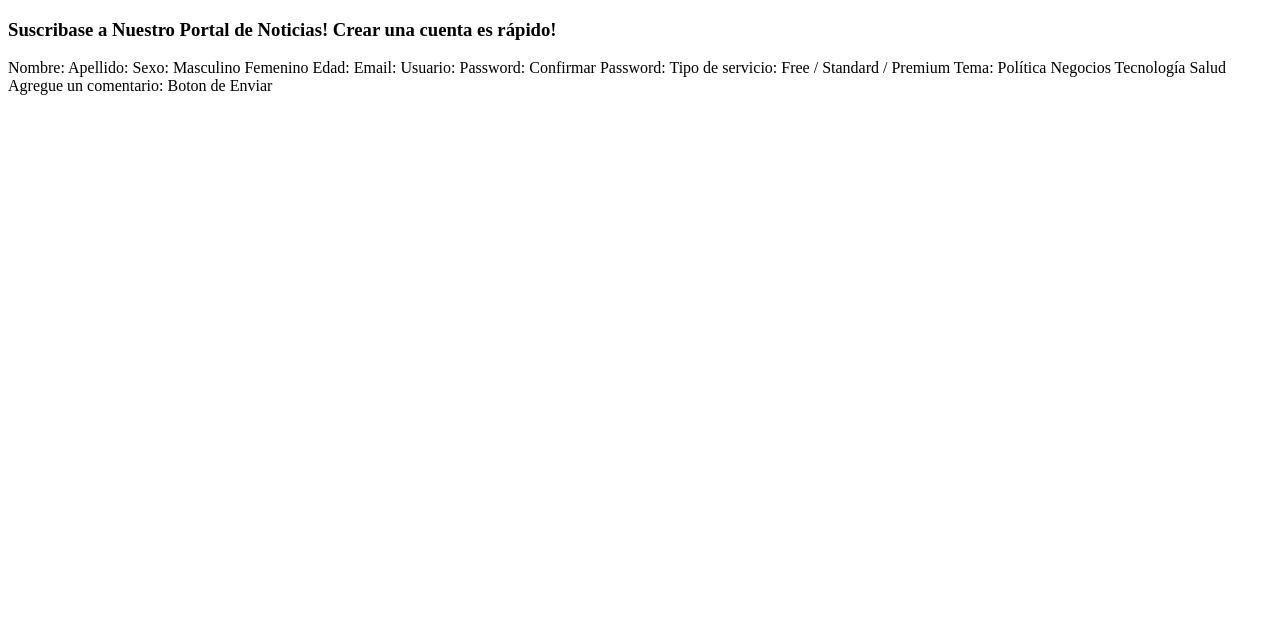
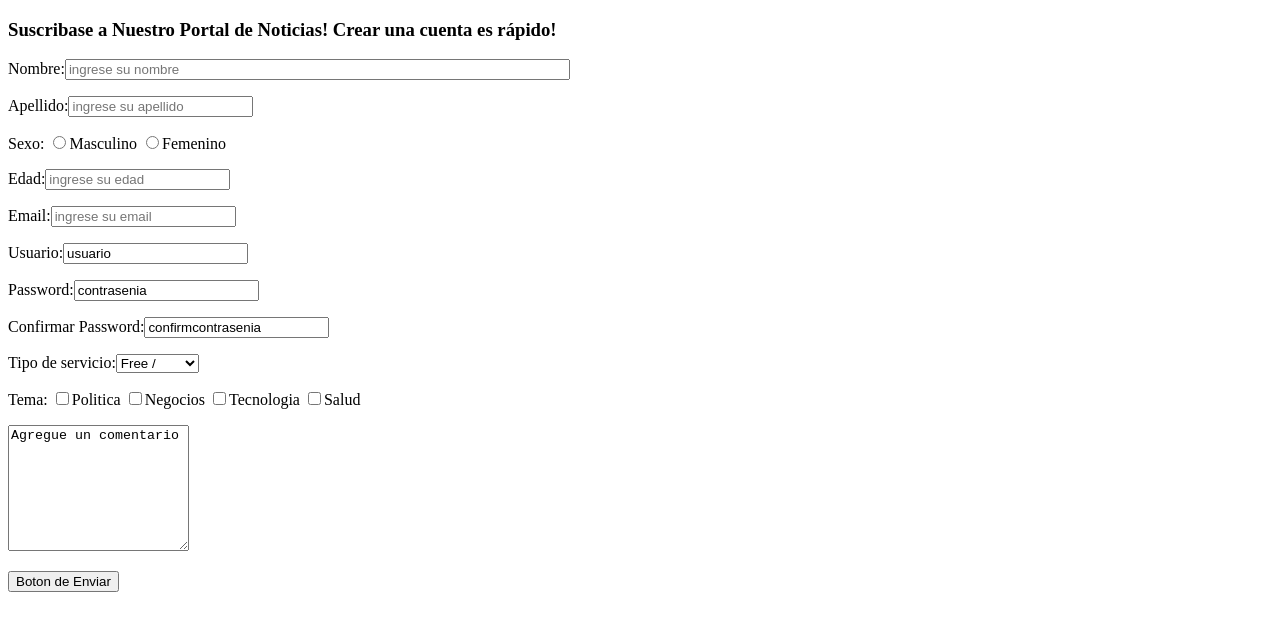
Before and after one commit to UCC-LabCompu2/ejercicios2024-NicolasBono, a plain HTML site: page Ejercicios-HTML/ej_formulario.html in a window 1280 px wide. Drawn offline with Linux system fonts and the light colour scheme.

Commit message:
ejercicio formularios

```diff
--- a/Ejercicios-HTML/ej_formulario.html
+++ b/Ejercicios-HTML/ej_formulario.html
@@ -18,26 +18,50 @@
     https://www.w3schools.com/html/tryit.asp?filename=tryhtml_elem_output-->
 
 <h3>Suscribase a Nuestro Portal de Noticias! Crear una cuenta es rápido!</h3>
-Nombre:
-Apellido:
-Sexo: Masculino Femenino
-Edad:
-Email:
-Usuario:
-Password:
-Confirmar Password:
+<form>
 
-Tipo de servicio: Free / Standard / Premium
-Tema:
-Política
-Negocios
-Tecnología
-Salud
+    <p>Nombre:<input type="text" name="nombre" id="nombre" size="60" maxlength="40" placeholder="ingrese su nombre"></p>
+    <p>Apellido:<input type="text" name="apellido" id="apellido"placeholder="ingrese su apellido"></p>
+    <p>Sexo:
+        <input type="radio" name="genero" id="masculino" value="masculino">Masculino
+        <input type="radio" name="genero" id="femenino" value="femenino">Femenino
 
-Agregue un comentario:
+    </p>
+    <p>Edad:<input type="number" name="edad" id="edad" value="edad"placeholder="ingrese su edad">
+    </p>
+    <p>Email:<input type="number" name="email" id="email" value="email"placeholder="ingrese su email">
+    </p>
+    <p>Usuario:<input type="text" name="nombre" id="usuario" value="usuario"placeholder="ingrese su nombre">
+    </p>
+    <p>Password:<input type="pasword" name="contrasenia" id="contrasenia" value="contrasenia" placeholder="ingrese su contrasenia">
+    </p>
+    <p>  Confirmar Password:<input type="pasword" name="confirmcontrasenia" id="confirmcontrasenia" value="confirmcontrasenia"placeholder="confirme su contrasenia">
+    </p>
+    <p>
+        Tipo de servicio:<select name="tipo de servicio" id="tipservicio">
+        <option name="free" id="free" value="free"> Free /
+        <option name="standar" id="standar" value="standar"> Standard
+        <option name="premiun" id="premiun" value="premiun"> / Premium
+    </select>
+    </p>
+    <p>
+        Tema:
+        <input type="checkbox" name="politica" id="politica" >Politica
+        <input type="checkbox" name="negocios" id="negocios" >Negocios
+        <input type="checkbox" name="tecnologia" id="tecnologia" >Tecnologia
+        <input type="checkbox" name="salud" id="salud" >Salud
+    </p>
 
-Boton de Enviar
+    <p>
+        <textarea name="comentario" id="comentario" rows="8">Agregue un comentario
+        </textarea>
 
+    <p>
+        <button type="button">
+            Boton de Enviar
+        </button>
+    </p>
+</form>
 
 </body>
 </html>
```
